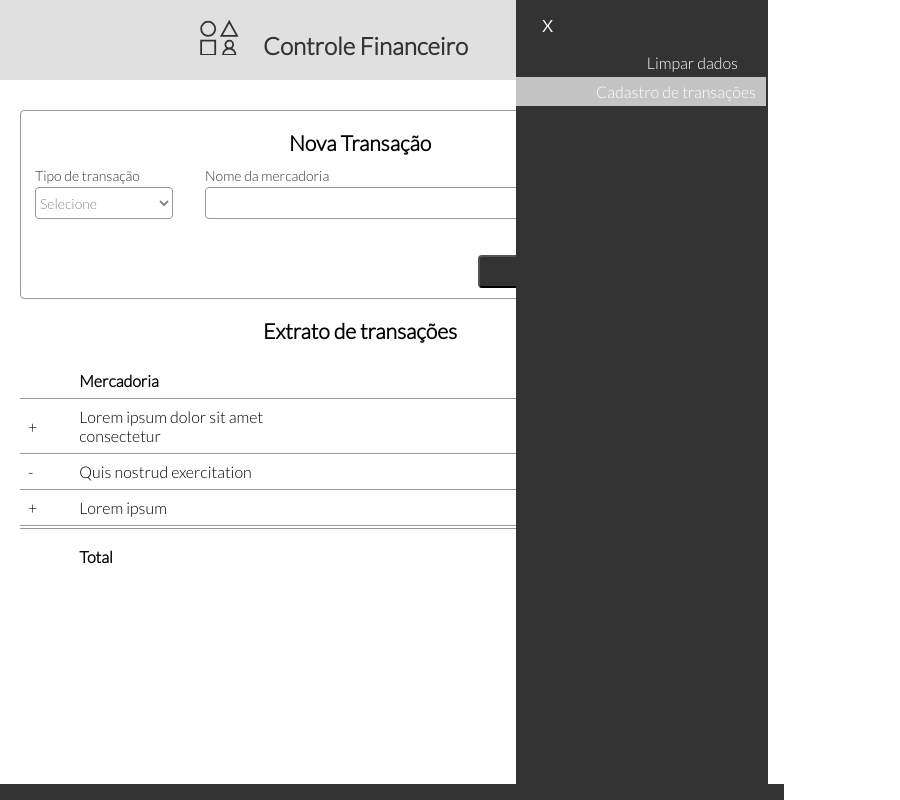
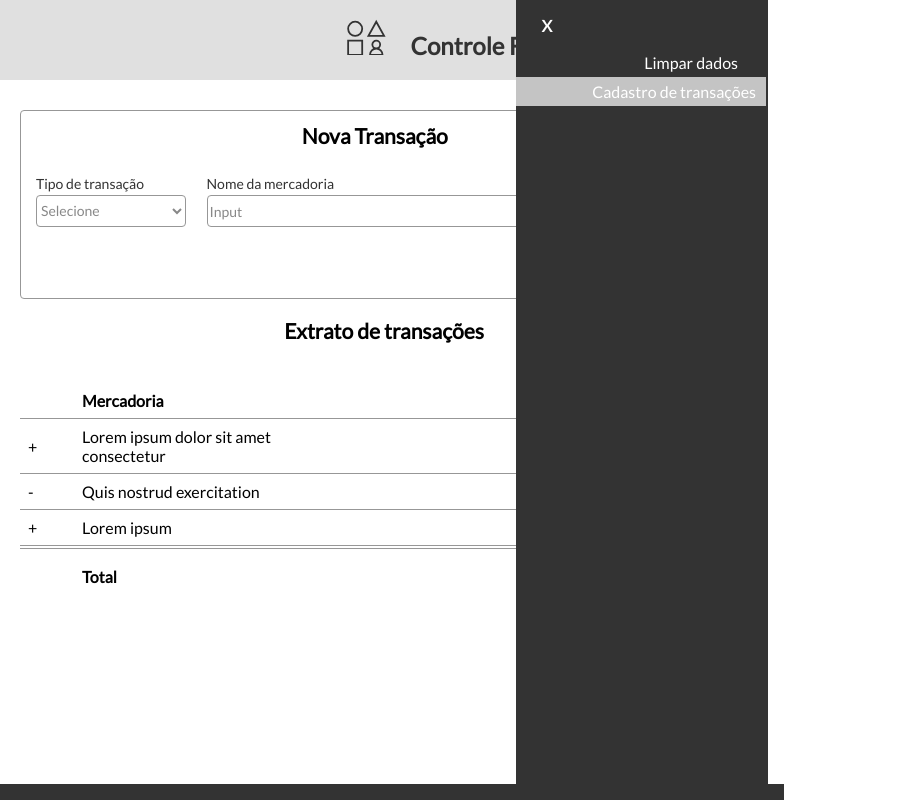
Before and after one commit to ErickMiguel/Atividade-Newtab, a plain HTML site: page index.html in a window 768 px wide. Shown: the top 800 px of the page, 900 px wide, since content can reach past the window. Drawn offline with Linux system fonts and the light colour scheme.

Commit message:
Reparo dos Widths, conserto do bug dos 768px e Finalização

```diff
--- a/css/estilo.css
+++ b/css/estilo.css
@@ -1,4 +1,4 @@
-@import url('https://fonts.googleapis.com/css2?family=Lato:wght@300&display=swap');
+@import url('https://fonts.googleapis.com/css2?family=Lato&family=Montserrat&display=swap');
 
 html {
         min-height: 100%;
@@ -15,17 +15,19 @@ body {
 header {
     min-width: 100%;
     height: auto;
+    display: flex;
+    justify-content: center;
+    background: #E0E0E0;
 }
 
 /*Parte completa do Header Logo&Texto + Navegação*/
 
 .header {
-    min-width: 100%;
+    max-width: 1500px;
     height: 80px;
     display: flex;
     align-items: center;
     justify-content: space-between;
-    background: #E0E0E0;
 }
 
 .logo {
@@ -122,12 +124,12 @@ header {
 
 .FormTT {
     height: 57px;
-    width: 370.204833984375px;
+    width: 100%;
     border-radius: 0px;
 }
 .FormTT2 {
     height: 22.22222137451172px;
-    width: 370.204833984375px;
+    width: 100%;
 }
 
 .PreInputText {
@@ -284,13 +286,17 @@ footer {
 
  }
 
- @media (min-width: 769px) and (max-width: 1112px) {
+ @media (min-width: 769px) and (max-width: 1111px) {
     .TableCustom {
         position: relative;
         display: inline-grid;
-        padding-left: 20px;
         height: 281px;
-        width: 652px;
+        width: 100%;
+        padding: 0px;
+        padding-bottom: 50px;
+    }
+    table {
+        margin: 20px;
     }
     .Form {
         margin-top: 30px;
@@ -339,6 +345,9 @@ footer {
     background: #333333;
     z-index: 1;
     }
+    .agrupamento {
+        width: 100%;
+    }
     .hamburguer-button{
         position: absolute;
         left: 95%;
@@ -377,19 +386,22 @@ footer {
 
     .Form {
         margin-top: 30px;
-        width: 680px;
+        width: 95%;
         height: 189px;
-        margin-left: 0px;
+        display: flex;
+        justify-content: center;
+        margin-left: 20px;
+        padding-right: 20px;
     }
     .FormBorder{
         border: 1px solid #979797;
         border-radius: 4px;
-        margin-left: 20px;
-        margin-right: 20px;
         box-sizing: border-box;
     }
 
     .FormTitle {
+        position: relative;
+        top: 30%;
         display: inline;
         width: 100%;
         justify-content: center;
@@ -402,36 +414,43 @@ footer {
     }
 
     .responsivo1 {
-        position: absolute;
-        width: 150px;
-        height: 57px;
-        top: 165px;
-        left: 20px;
-        right: 0;
+        position: relative;
+        width: 23%;
+        left: 0%;
+        right: 76.65%;
+        top: 32.28%;
+        bottom: 37.57%;
     }
     .responsivo2 {
-        position: absolute;
-        width: 348px;
-        height: 57px;
-        top: 165px;
-        left: 190px;
-        right: 0;
+        position: relative;
+        width: 54%;
+        left: 24.1%;
+        right: 26.1%;
+        bottom: 6.7%;
     }
     .responsivo3 {
-        position: absolute;
-        width: 150px;
-        height: 57px;
-        top: 165px;
-        left: 530px;
-        right: 0px;
+        position: relative;
+        width: 23%;
+        left: 76.65%;
+        bottom: 46.62%;
     }
     .botao-responsivo {
-        position: absolute;
-        width: 200px;
-        height: 33px;
-        top: 235px;
-        left: 463px;
-        right: 0;
+        position: relative;
+        width: 28%;
+        height: 32px;
+        left: 70%;
+        right: 0px;
+        bottom: 45%;
+    }
+    .TableCustom {
+        position: relative;
+        display: inline-grid;
+        height: 281px;
+        width: 100%;
+        padding: 0px;
+    }
+    table {
+        margin: 20px;
     }
 
  }
@@ -441,7 +460,7 @@ footer {
         position: absolute;
         top: 0px;
         display: inline;
-        width: 351px;
+        width: 89%;
         height: 1000px;
         opacity: 100;
         right: 0px;
@@ -483,11 +502,9 @@ footer {
             background-color: #C4C4C4;
         }
         .agrupamento {
-            width: 411px;
-            height: 43px;
-            margin-top: 20px;
-            margin-left: 20px;
-            margin-bottom: 20px;
+            width: 100%;
+            margin: 0px;
+            display: flex;
         }
 
         .textop {
@@ -496,15 +513,13 @@ footer {
 
         .Form {
             margin-top: 30px;
-            width: 371px;
+            width: 100%;
             height: 40%;
             margin-left: 0px;
         }
         .FormBorder{
             border: 0px solid #979797;
             border-radius: 4px;
-            margin-left: 20px;
-            margin-right: 20px;
             box-sizing: border-box;
         }
 
@@ -521,11 +536,14 @@ footer {
         }
         .TableCustom {
             position: relative;
-            display: inline-grid;
-            padding-left: 20px;
-            height: 281px;
-            width: 371px;
-            margin-bottom: 70px;
+            display: flex;
+            flex-direction: column;
+            padding-left: 0px;
+            height: 60%;
+            width: 100%;
+        }
+        table {
+            margin: 20px;
         }
         .Diff2 {
                 margin-top: 28px;
--- a/index.html
+++ b/index.html
@@ -59,7 +59,7 @@
                     <div class="FormTT2">
                         <p class="PreInputText">Nome da mercadoria</p>
                     </div>
-                      <input type="text" class="InputBox" name="Nome da mercadoria">
+                      <input type="text" class="InputBox InputText" value="Input" name="Nome da mercadoria">
                 </div>
 
                 <br class="del">
@@ -68,7 +68,7 @@
                     <div class="FormTT2">
                         <p class="PreInputText">Valor</p>
                     </div>
-                      <input type="text" name="Valor" class="InputBox">
+                      <input type="text" name="Valor" class="InputBox InputText" value="R$ 00,0">
                 </div>
                 <input type="button" class="InputButton botao-responsivo" value="Adicionar transação">
     </form>
```
